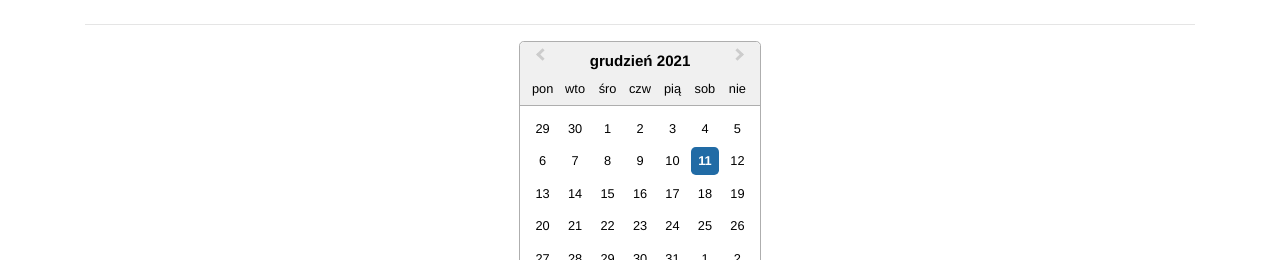
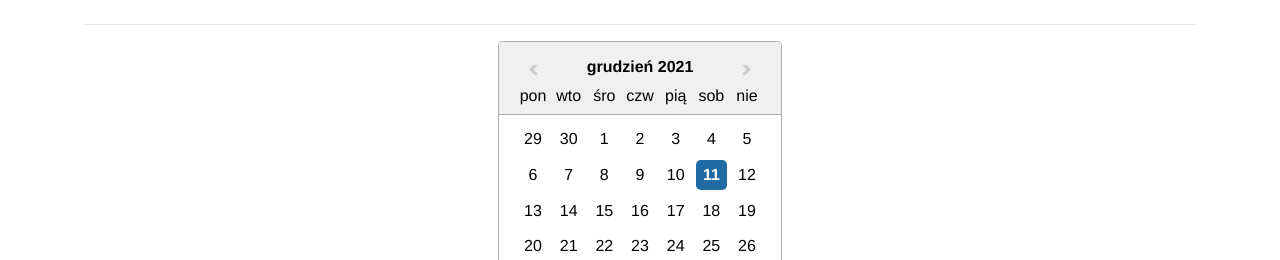
Before and after one commit to panjacob/PGYM-esilownia, a React (Create React App) app in the folder frontend/esilownia/: page /dashboard in a window 1280 px wide. Shown: the part 540-800 px from the top of the page. Built offline with nearby package versions, Linux system fonts and the light colour scheme; no server answers.

Commit message:
Wstępne ostylowanie kalendarza

```diff
--- a/frontend/esilownia/src/css/index.css
+++ b/frontend/esilownia/src/css/index.css
@@ -413,3 +413,34 @@ a.forum-item-title:hover {
 }
 
 /*TrainingCard-End*/
+
+/*Datepicker-Start*/
+.react-datepicker {
+    font-size: 1em!important;
+}
+.react-datepicker__header {
+    padding-top: 0.8em!important;
+}
+.react-datepicker__month {
+    margin: 0.4em 1em!important;
+}
+.react-datepicker__day-name, .react-datepicker__day {
+    width: 1.9em!important;
+    line-height: 1.9em!important;
+    margin: 0.166em!important;
+}
+.react-datepicker__current-month {
+    font-size: 1em!important;
+}
+.react-datepicker__navigation {
+    top: 1em!important;
+    line-height: 1.7em!important;
+    border: 0.45em solid transparent!important;
+}
+.react-datepicker__navigation--previous {
+    left: 1em!important;
+}
+.react-datepicker__navigation--next {
+    right: 1em!important;
+}
+/*Datepicker-End*/
```
